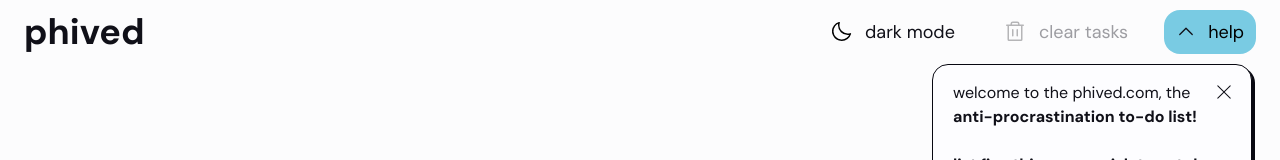
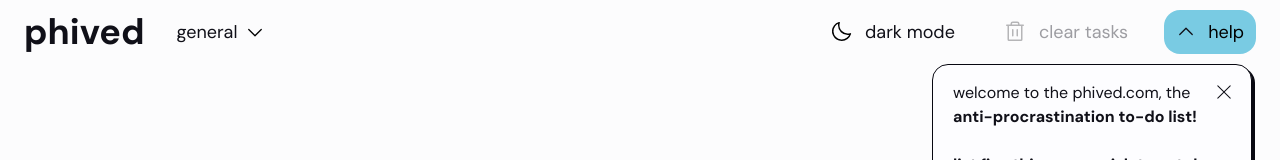
Before and after one commit to LukeberryPi/phived, a React (Vite) app: page / in a window 1280 px wide. Shown: the top 160 px of the page. Built offline with nearby package versions, Linux system fonts and the light colour scheme.

Commit message:
add react router dependency

```diff
--- a/src/App.tsx
+++ b/src/App.tsx
@@ -1,8 +1,10 @@
 import { HelmetProvider } from "react-helmet-async";
+import { BrowserRouter } from "react-router-dom";
 import { Footer, Header, Message, Tasks, Head } from "src/components";
 
 export default function App() {
   return (
+    <BrowserRouter>
       <div className="flex h-full w-full flex-col items-center justify-center bg-softWhite selection:bg-berryBlue dark:bg-trueBlack dark:selection:bg-purpleRain">
         <HelmetProvider>
           <Head />
@@ -12,5 +14,6 @@ export default function App() {
         <Message />
         <Footer />
       </div>
+    </BrowserRouter>
   );
 }
--- a/src/components/Header.tsx
+++ b/src/components/Header.tsx
@@ -1,8 +1,8 @@
 import { useEffect, useState } from "react";
 import { useTasksContext } from "src/contexts";
-import { Logo, HelpMenu } from "src/components";
+import { Logo, HelpMenu, ModeSelector } from "src/components";
 import { handleSetTheme, isThemeSetToDark } from "src/utils";
-import { Trash, Moon, ArrowDown, Sun, InstallApp, OpenApp } from "src/icons";
+import { Trash, Moon, ArrowUp, Sun, InstallApp, OpenApp } from "src/icons";
 import { useLocalStorage } from "src/hooks";
 
 export function Header() {
@@ -59,6 +59,7 @@ export function Header() {
     <header className="fixed bottom-0 flex h-16 w-full items-center justify-center sm:top-0 sm:justify-between sm:px-6">
       <div className="hidden items-center gap-8 text-softBlack sm:flex">
         <Logo />
+        <ModeSelector />
       </div>
       <nav className="flex h-full items-center justify-between space-x-4 tiny:space-x-10 sm:space-x-6">
         <button
@@ -135,7 +136,7 @@ export function Header() {
           <span
             className={`h-fit w-fit ${showHelpMenu ? "rotate-0" : "rotate-180"} transition-all`}
           >
-            <ArrowDown className="fill-softBlack dark:fill-softWhite" />
+            <ArrowUp className="fill-softBlack dark:fill-softWhite" />
           </span>
           <p className="dark:text-softWhite xs:text-lg">help</p>
         </button>
--- a/src/components/HelpMenu.tsx
+++ b/src/components/HelpMenu.tsx
@@ -1,8 +1,8 @@
 import { Close } from "src/icons";
 
-interface Props {
+type Props = {
   closeHelpMenu?: () => void;
-}
+};
 
 export function HelpMenu({ closeHelpMenu }: Props) {
   return (
--- /dev/null
+++ b/src/components/ModeSelector.tsx
@@ -0,0 +1,25 @@
+import { useState } from "react";
+import { ArrowUp } from "src/icons";
+
+export function ModeSelector() {
+  const [showModes, setShowModes] = useState(false);
+
+  const toggleShowModes = () => {
+    setShowModes((showModes) => !showModes);
+  };
+
+  return (
+    <div className="flex flex-col">
+      <button
+        onClick={toggleShowModes}
+        className="group relative flex items-center gap-2 text-sm xs:text-lg"
+      >
+        <p>general</p>
+        <span className={`h-fit w-fit ${showModes ? "rotate-0" : "rotate-180"} transition-all`}>
+          <ArrowUp />
+        </span>
+      </button>
+      {showModes && <button className="h-fit w-full">switch to daily</button>}
+    </div>
+  );
+}
--- a/src/components/index.ts
+++ b/src/components/index.ts
@@ -5,3 +5,4 @@ export { Tasks } from "src/components/Tasks";
 export { Head } from "src/components/Head";
 export { Message } from "src/components/Message";
 export { HelpMenu } from "src/components/HelpMenu";
+export { ModeSelector } from "src/components/ModeSelector";
--- a/src/icons/ArrowDown.tsx
+++ b/src/icons/ArrowUp.tsx
@@ -1,6 +1,6 @@
 import type { DefaultSvgProps } from "src/utils/defaultSvgProps";
 
-export function ArrowDown({ className, size = 20 }: DefaultSvgProps) {
+export function ArrowUp({ className, size = 20 }: DefaultSvgProps) {
   return (
     <svg
       xmlns="http://www.w3.org/2000/svg"
--- a/src/icons/index.ts
+++ b/src/icons/index.ts
@@ -2,7 +2,7 @@ export { DragVertical } from "src/icons/DragVertical";
 export { Moon } from "src/icons/Moon";
 export { Sun } from "src/icons/Sun";
 export { Trash } from "src/icons/Trash";
-export { ArrowDown } from "src/icons/ArrowDown";
+export { ArrowUp } from "src/icons/ArrowUp";
 export { Instagram } from "src/icons/Instagram";
 export { Github } from "src/icons/Github";
 export { Twitter } from "src/icons/Twitter";
--- a/src/utils/defaultSvgProps.ts
+++ b/src/utils/defaultSvgProps.ts
@@ -1,4 +1,4 @@
-export interface DefaultSvgProps {
+export type DefaultSvgProps = {
   className?: string;
   size?: number;
-}
+};
```
Also changed, not shown: package.json (+8 -7 lines), 1 other file (tests, documents, lock files or other folders). Lines whose indentation alone changed are shown as unchanged.
